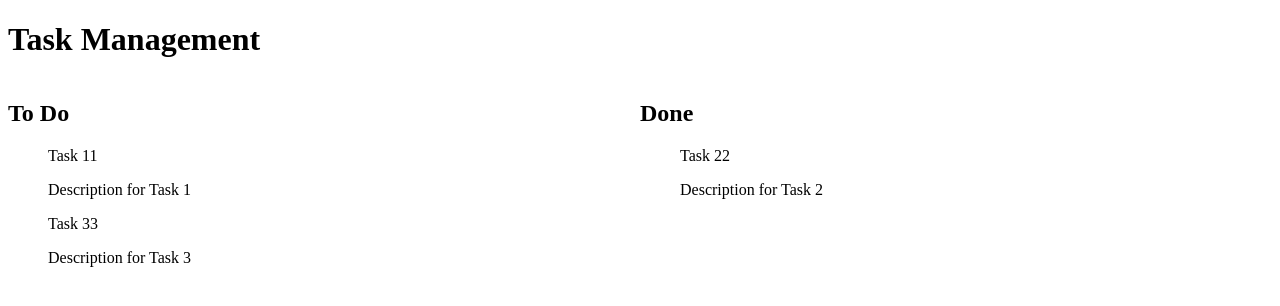
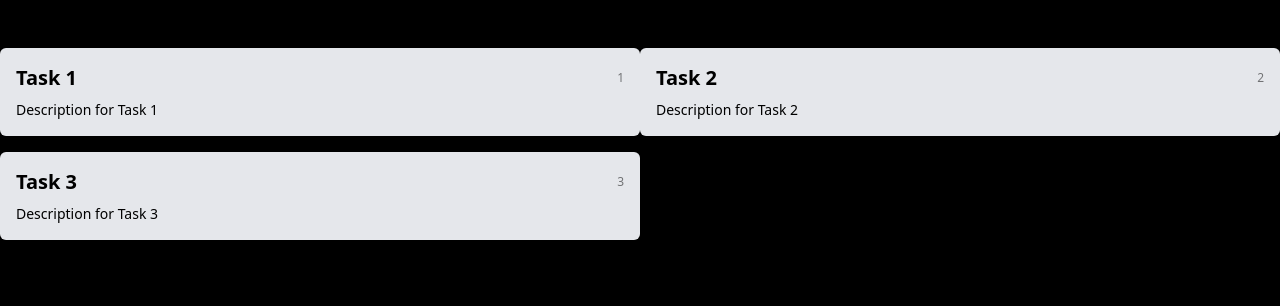
Before and after one commit to mdbudnick/todo-nextjs, a Next.js app: page / in a window 1280 px wide. Shown: the top 306 px of the page. Built offline with nearby package versions, Linux system fonts and the light colour scheme.

Commit message:
Begin styling of homepage

```diff
--- a/app/globals.css
+++ b/app/globals.css
@@ -3,28 +3,28 @@
 @tailwind utilities;
 
 :root {
-  --foreground-rgb: 0, 0, 0;
-  --background-start-rgb: 214, 219, 220;
-  --background-end-rgb: 255, 255, 255;
+  --background-top-left: 173, 216, 230; /* Light Sky Blue */
+  --background-middle: 255, 255, 255; /* White */
+  --background-bottom-right: 144, 238, 144; /* Light Seafoam Green */
 }
 
-@media (prefers-color-scheme: dark) {
+@media (prefers-color-scheme: light) {
   :root {
-    --foreground-rgb: 255, 255, 255;
-    --background-start-rgb: 0, 0, 0;
-    --background-end-rgb: 0, 0, 0;
+    --background-top-left: 0, 0, 0; /* Dark Background Color */
+    --background-middle: 0, 0, 0;
+    --background-bottom-right: 0, 0, 0;
   }
 }
 
 body {
-  color: rgb(var(--foreground-rgb));
   background: linear-gradient(
-      to bottom,
-      transparent,
-      rgb(var(--background-end-rgb))
-    )
-    rgb(var(--background-start-rgb));
+    to bottom right,
+    rgb(var(--background-top-left)),
+    rgb(var(--background-middle)),
+    rgb(var(--background-bottom-right))
+  );
 }
+
 
 @layer utilities {
   .text-balance {
--- a/app/page.tsx
+++ b/app/page.tsx
@@ -1,6 +1,6 @@
 import React from 'react';
 import TasksList from './components/TasksList';
-import { GetServerSideProps } from 'next';
+import './globals.css';
 import Task from './types/Task';
 
 interface HomeProps {
```
